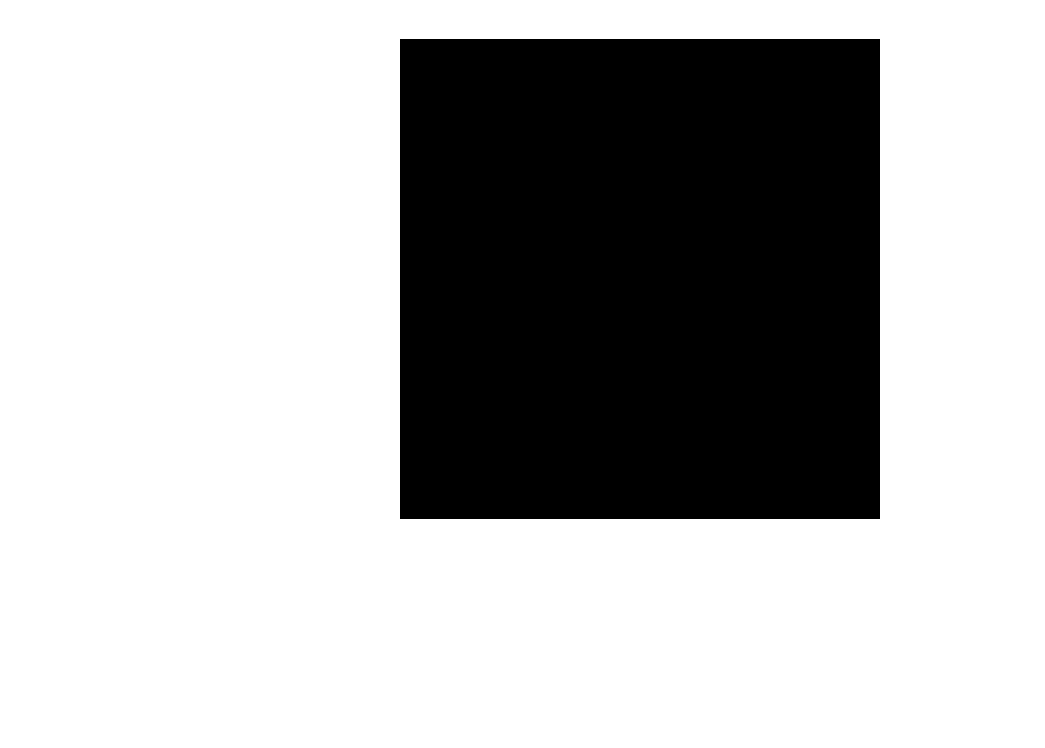
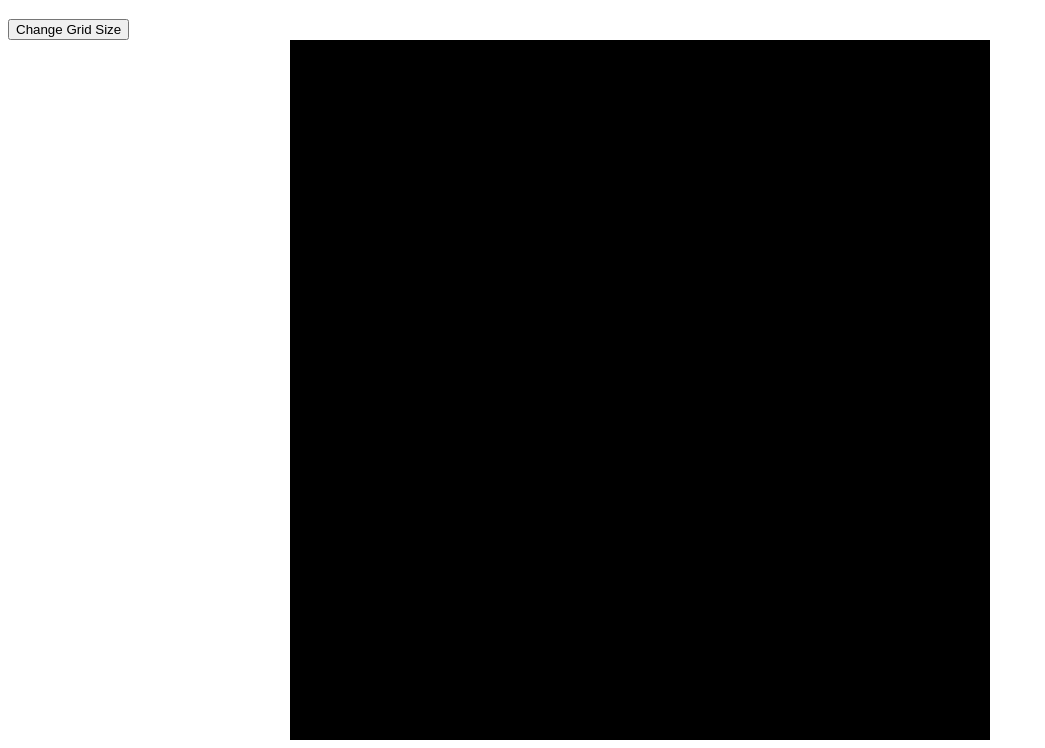
Before and after one commit to jobex2/Etch-a-Sketch, a plain HTML site: page index.html in a window 1280 px wide. Shown: the part 61-809 px from the top of the page, without its empty margins (0-1045 px from the left). Drawn offline with Linux system fonts and the light colour scheme.

Commit message:
make grid, change color on mouseover, set button to promt new grid size

```diff
--- a/index.html
+++ b/index.html
@@ -10,6 +10,7 @@
 </head>
 <body>
     <h1>Etch-A-Sketch</h1>
+    <button onclick="removeGrid()">Change Grid Size</button>
     <div class = "container">
         <div id ="grid-container"></div>
     </div>
--- a/script.js
+++ b/script.js
@@ -1,9 +1,47 @@
 const container = document.querySelector('#grid-container');
+const gridReset = document.querySelector('button');
 
-for(let i = 0; i < 16*16; i++)
+createGrid(25);
+
+
+//function definitons
+
+function hover()
 {
-    const grid = document.createElement('div');
-    grid.classList.add('grid');
-    grid.style.cssText = 'background-color: black; width: 30px; height: 30px; flex-shrink: 0';
-    container.appendChild(grid);
+    const squares = document.querySelectorAll('.square');
+
+    squares.forEach((square) => {
+        square.addEventListener('mouseover', () => {
+            square.style.backgroundColor = 'yellow';
+        });
+    });
 }
+function createGrid (num)
+{
+    if(num >100)
+    {
+        alert("Cannot have a grid larger than 100, grid set to 100");
+        num = 100;
+    }
+    let sWidth = (100/num);
+    for(let i = 0; i < num*num; i++)
+    {
+        const grid = document.createElement('div');
+        grid.classList.add('square');
+        grid.style.width = `${sWidth}%`;
+        grid.style.paddingBottom = `${sWidth}%`;
+        container.appendChild(grid);
+    }
+    hover();
+}
+function removeGrid()
+{
+    while(container.lastChild)
+    {
+        container.removeChild(container.lastChild);
+    }
+    let grid = prompt('Please enter new grid size');
+    let intGrid = parseInt(grid);
+    createGrid(intGrid)
+
+}
--- a/style.css
+++ b/style.css
@@ -1,14 +1,27 @@
 
 .container{
     display: flex;
-    justify-content: center;
+    justify-content:  center;
 }
 
 #grid-container{
-    margin: 20px 200px;
-    height: 480px;
-    width: 480px;
+    height: 700px;
+    width: 700px;
     display: flex;
     flex-wrap: wrap;
+    justify-content: space-between;
 
 }
+
+.square{
+    background-color: black;
+    width: 6.25%;
+    padding-bottom: 6.25%;
+    position: relative;
+}
+
+/* .square:before{
+    content: '';
+    display: block;
+    padding-top: 100%;
+} */
```
